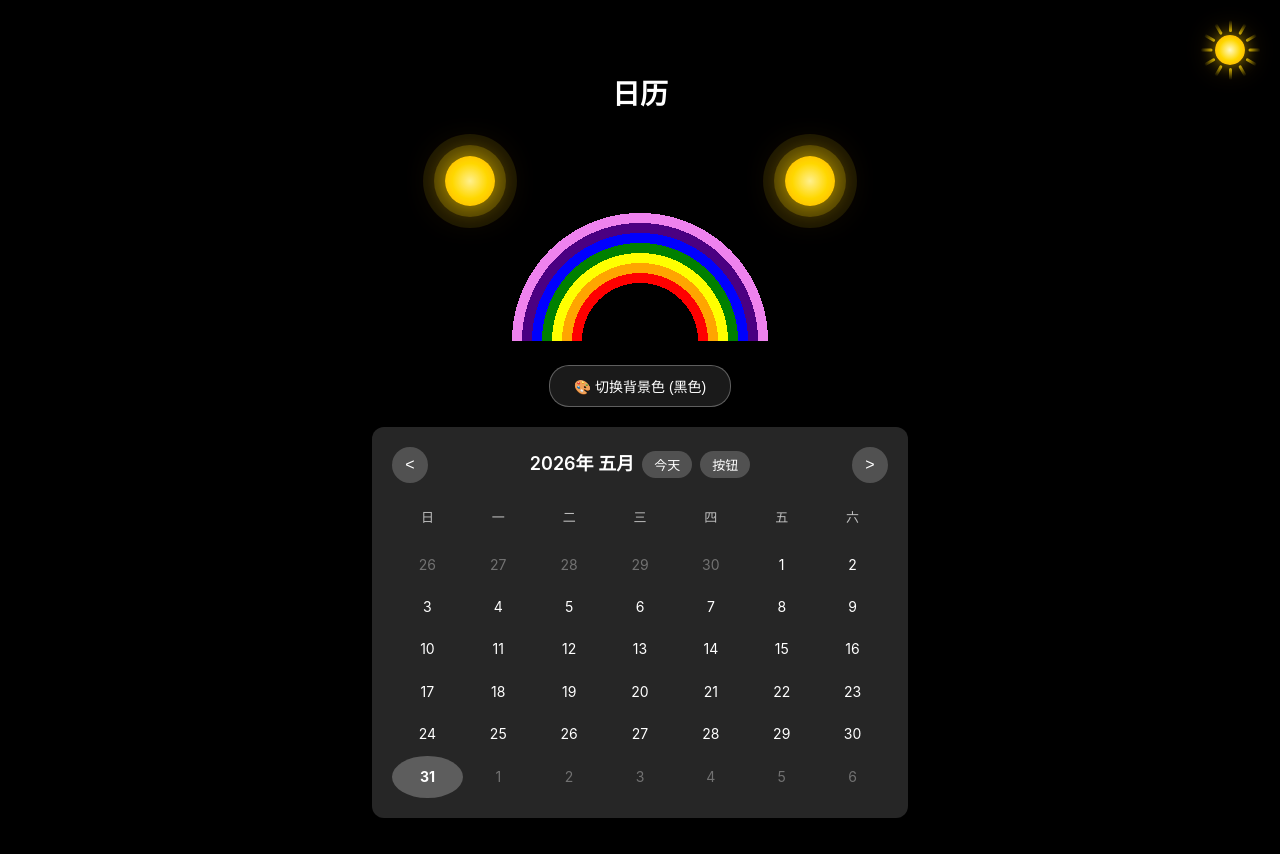
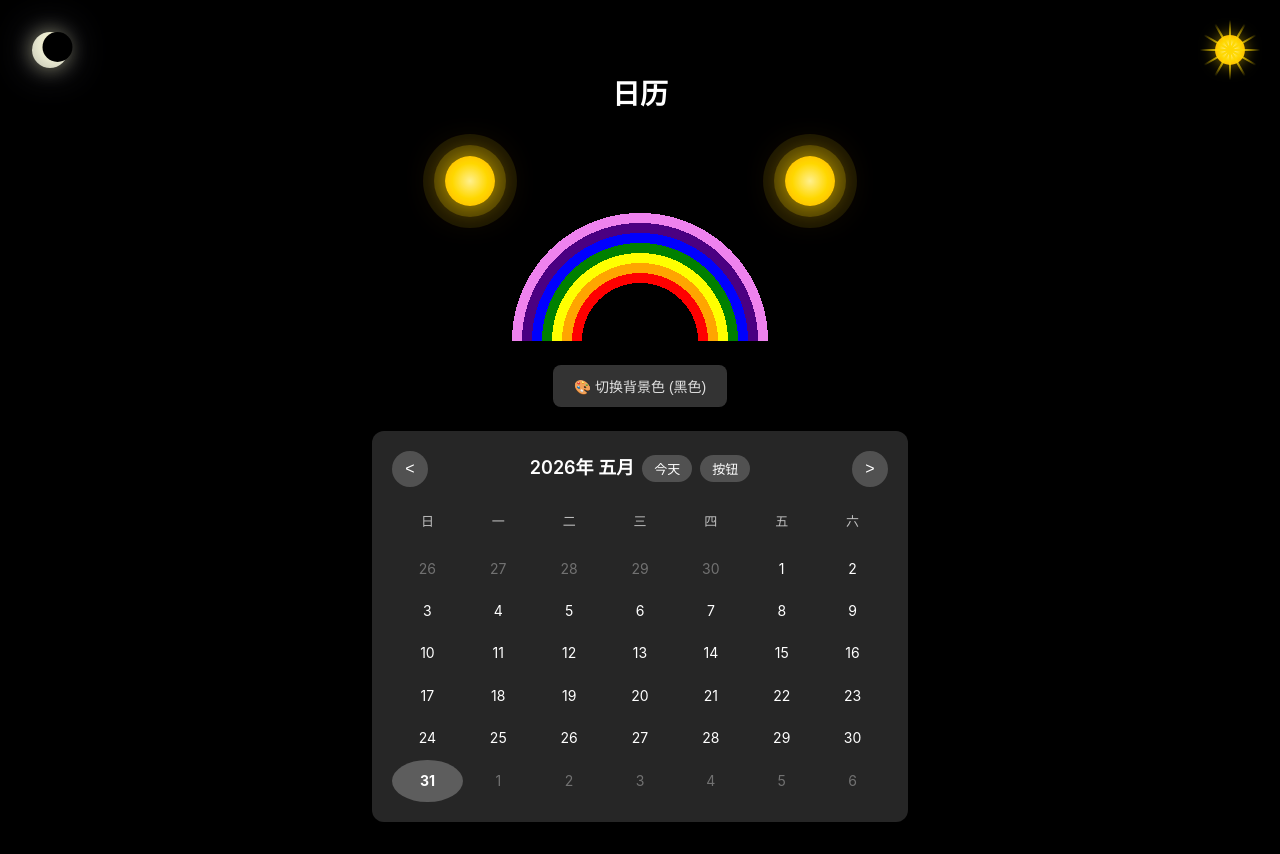
Before and after one commit to W1nJay/rpa-vue, a Vue app: page / in a window 1280 px wide. Built offline with nearby package versions, Linux system fonts and the light colour scheme.

Commit message:
feat: 左上角加一个月亮 - update src/App.vue

```diff
--- a/src/App.vue
+++ b/src/App.vue
@@ -23,6 +23,10 @@ const switchColor = () => {
 
 <template>
   <div class="app-container">
+    <div class="moon-corner">
+      <div class="moon-body"></div>
+      <div class="moon-shadow"></div>
+    </div>
     <div class="sun-corner">
       <div class="sun-core"></div>
       <div class="sun-ray" v-for="i in 12" :key="i" :style="{ transform: `rotate(${i * 30}deg)` }"></div>
@@ -145,39 +149,68 @@ const switchColor = () => {
   height: 30px;
   border-radius: 50%;
   background: radial-gradient(circle, #FFF9C4, #FFD700, #FFA000);
-  box-shadow: 0 0 15px rgba(255, 215, 0, 0.6), 0 0 30px rgba(255, 165, 0, 0.3);
-  z-index: 2;
+  box-shadow: 0 0 15px rgba(255, 215, 0, 0.6);
 }
 
 .sun-ray {
   position: absolute;
-  top: 0;
+  top: 50%;
   left: 50%;
-  transform-origin: 50% 30px;
-  width: 3px;
-  height: 12px;
-  margin-left: -1.5px;
-  background: linear-gradient(to top, rgba(255, 215, 0, 0.8), rgba(255, 215, 0, 0));
-  border-radius: 2px;
-  z-index: 1;
+  width: 2px;
+  height: 60px;
+  transform-origin: center center;
+  background: linear-gradient(to bottom, transparent, #FFD700, transparent);
+  margin-left: -1px;
+  margin-top: -30px;
+}
+
+.moon-corner {
+  position: fixed;
+  top: 20px;
+  left: 20px;
+  width: 60px;
+  height: 60px;
+  z-index: 1000;
+}
+
+.moon-body {
+  position: absolute;
+  top: 50%;
+  left: 50%;
+  transform: translate(-50%, -50%);
+  width: 36px;
+  height: 36px;
+  border-radius: 50%;
+  background: radial-gradient(circle at 65% 35%, #FFF9C4, #E8E8D0, #C0C0B0);
+  box-shadow: 0 0 20px rgba(255, 255, 200, 0.5), 0 0 40px rgba(200, 200, 255, 0.3);
+}
+
+.moon-shadow {
+  position: absolute;
+  top: 50%;
+  left: 50%;
+  transform: translate(-25%, -60%);
+  width: 30px;
+  height: 30px;
+  border-radius: 50%;
+  background: var(--color-background);
+  transition: background 0.5s;
 }
 
 .switch-color-btn {
-  padding: 10px 24px;
-  margin-bottom: 20px;
-  border: 1px solid rgba(255, 255, 255, 0.3);
-  border-radius: 20px;
-  background: rgba(255, 255, 255, 0.1);
-  color: #ffffff;
+  padding: 10px 20px;
+  border: 1px solid var(--color-border);
+  background: var(--color-background-mute);
+  color: var(--color-text);
+  border-radius: 8px;
+  cursor: pointer;
   font-size: 14px;
-  cursor: pointer;
-  transition: all 0.3s ease;
-  backdrop-filter: blur(4px);
+  margin-bottom: 24px;
+  transition: all 0.3s;
 }
 
 .switch-color-btn:hover {
-  background: rgba(255, 255, 255, 0.2);
-  border-color: rgba(255, 255, 255, 0.5);
-  transform: scale(1.05);
+  background: var(--color-background-soft);
+  border-color: var(--color-border-hover);
 }
 </style>
```
